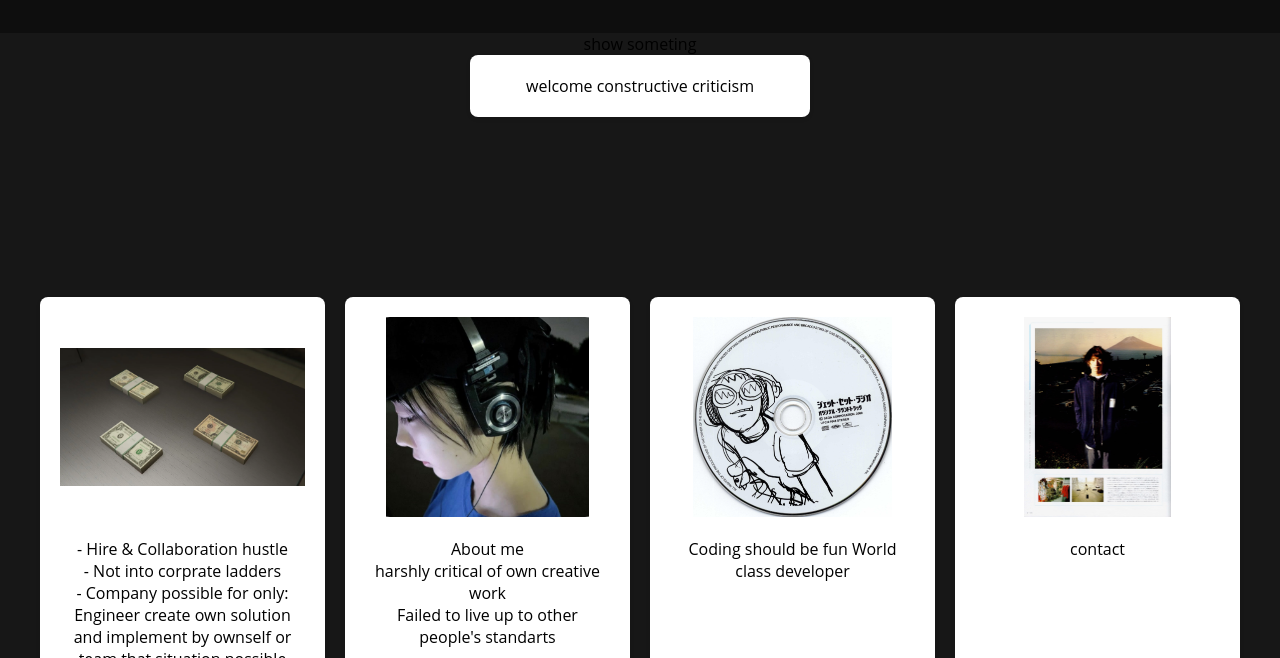
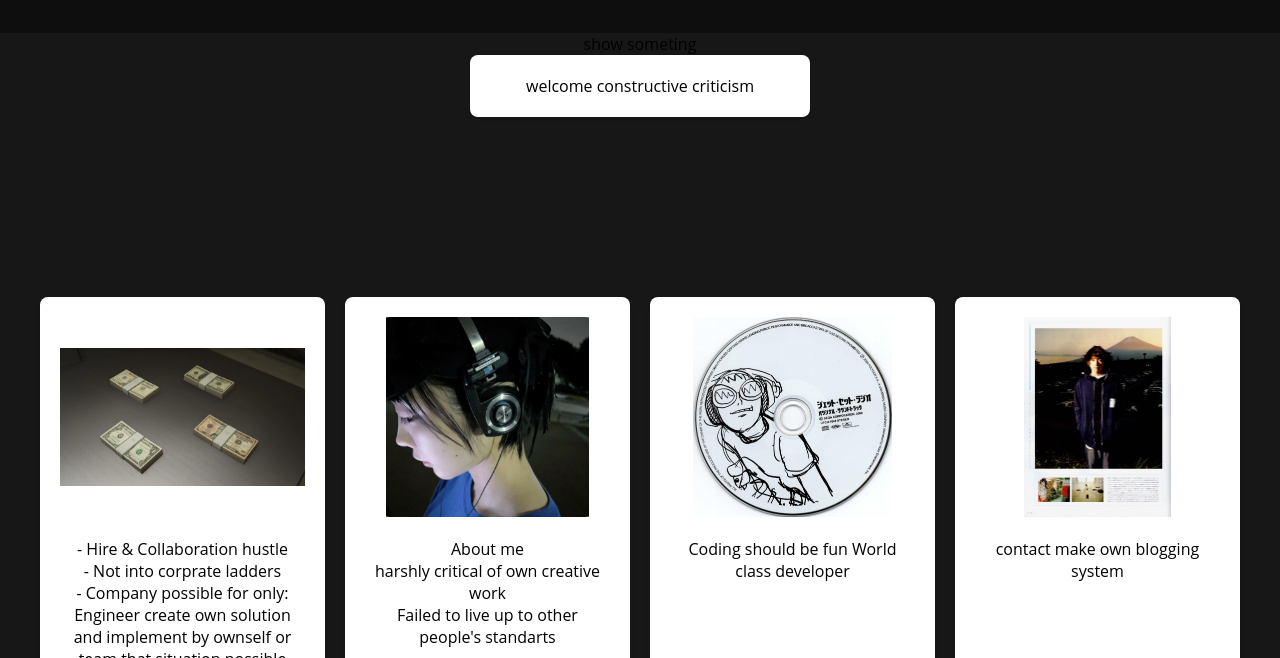
Before and after one commit to bukakage/Landing-Page, a plain HTML site: page contact.html in a window 1280 px wide. Shown: the part 142-800 px from the top of the page. Drawn offline with Linux system fonts and the light colour scheme.

Commit message:
add idea

```diff
--- a/contact.html
+++ b/contact.html
@@ -57,6 +57,8 @@
         <img src="images/4.jpg" alt="Project 4" />
         <p>
             contact
+            make own blogging system
+
         </p>
       </div>
     </main>
```
